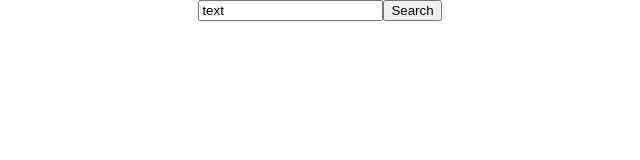
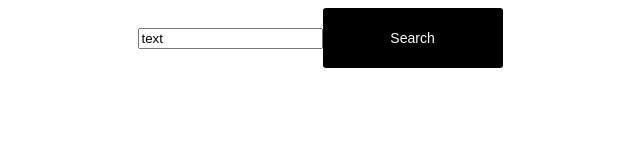
Before and after one commit to OlgaStrelk/searchReact, a React app: page / in a window 1280 px wide. Shown: the whole page, without its empty margins (320-960 px from the left). Built offline with nearby package versions, Linux system fonts and the light colour scheme.

Commit message:
feat button styles

```diff
--- a/src/index.css
+++ b/src/index.css
@@ -1,13 +1 @@
-body {
-  margin: 0;
-  font-family: -apple-system, BlinkMacSystemFont, 'Segoe UI', 'Roboto', 'Oxygen',
-    'Ubuntu', 'Cantarell', 'Fira Sans', 'Droid Sans', 'Helvetica Neue',
-    sans-serif;
-  -webkit-font-smoothing: antialiased;
-  -moz-osx-font-smoothing: grayscale;
-}
-
-code {
-  font-family: source-code-pro, Menlo, Monaco, Consolas, 'Courier New',
-    monospace;
-}
+@import url('./components/Button.css');
```
